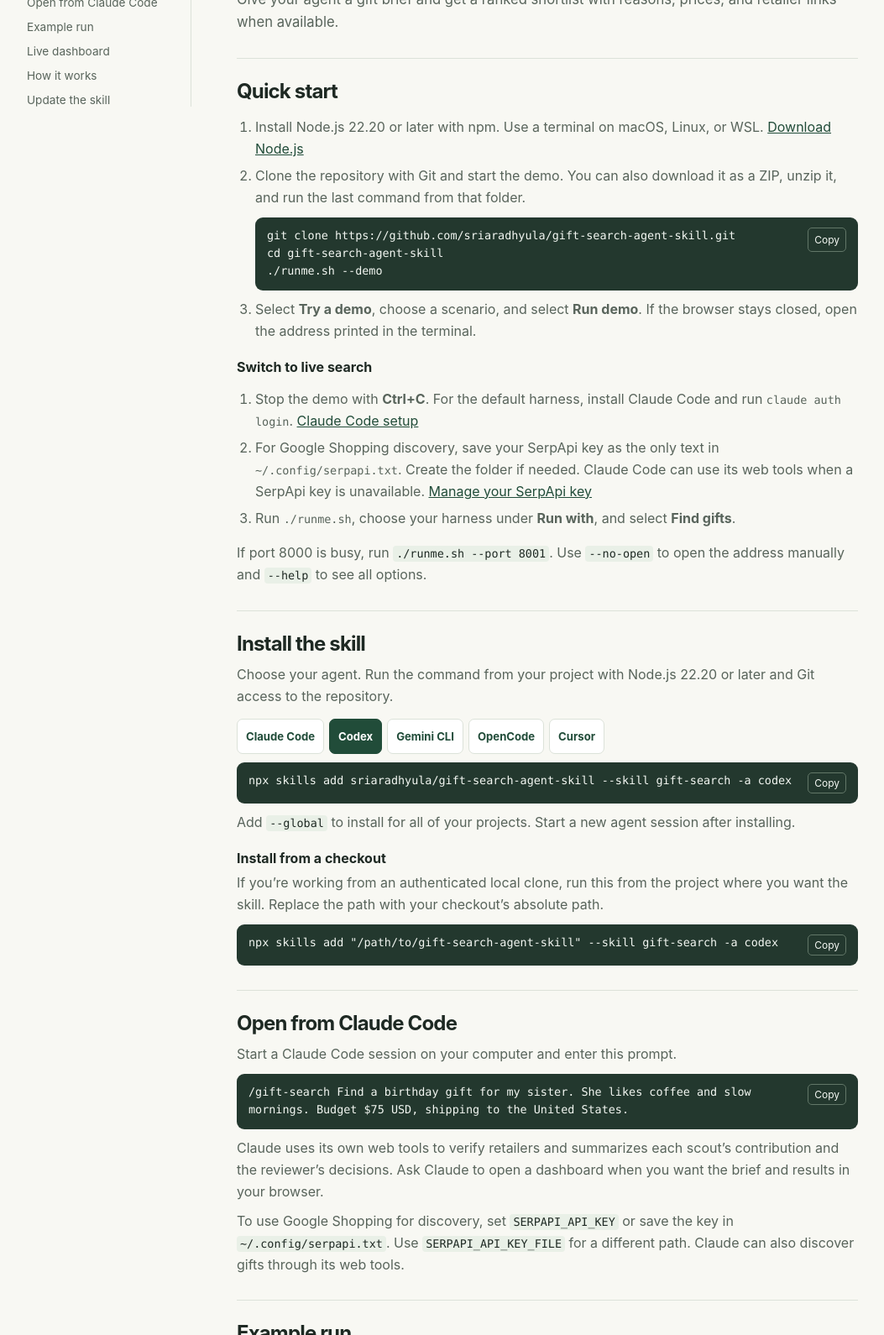
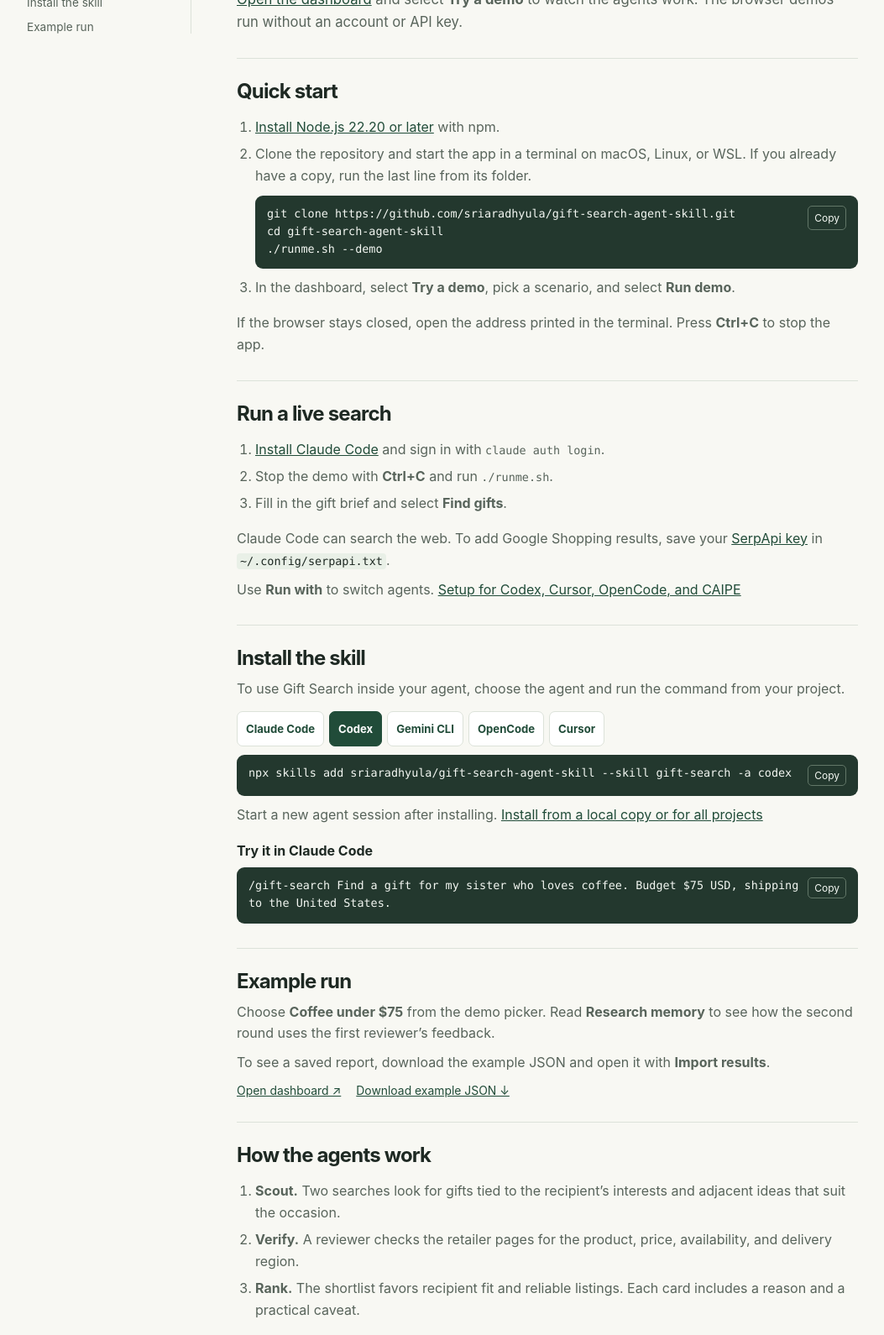
Before and after one commit to sriaradhyula/gift-search-agent-skill, a website: page docs/guide.html in a window 1280 px wide. Shown: the part 213-1803 px from the top of the page at 84% size, without its empty margins (8-1061 px from the left). Drawn offline with Linux system fonts and the light colour scheme.

Commit message:
Simplify Gift Search setup guide
Signed-off-by: Sri Aradhyula <sraradhy@cisco.com>

```diff
--- a/docs/guide.html
+++ b/docs/guide.html
@@ -3,7 +3,7 @@
 <head>
   <meta charset="utf-8">
   <meta name="viewport" content="width=device-width, initial-scale=1">
-  <meta name="description" content="Install Gift Search for Claude Code, Codex, Gemini CLI, OpenCode, and Cursor.">
+  <meta name="description" content="Try a Gift Search demo, start the local dashboard, or install the gift-search skill.">
   <meta name="theme-color" content="#f8f8f3">
   <title>Gift Search · Skill guide</title>
   <link rel="stylesheet" href="./styles.css">
@@ -26,38 +26,39 @@
     <nav class="guide-nav" aria-label="On this page">
       <strong>On this page</strong>
       <a href="#setup">Quick start</a>
+      <a href="#live">Live search</a>
       <a href="#install">Install the skill</a>
-      <a href="#claude">Open from Claude Code</a>
       <a href="#example">Example run</a>
-      <a href="#live">Live dashboard</a>
-      <a href="#workflow">How it works</a>
-      <a href="#update">Update the skill</a>
     </nav>
     <article class="guide-content">
-      <h1>Gift Search skill</h1>
-      <p>Give your agent a gift brief and get a ranked shortlist with reasons, prices, and retailer links when available.</p>
+      <h1>Set up Gift Search</h1>
+      <p><a href="./index.html">Open the dashboard</a> and select <strong>Try a demo</strong> to watch the agents work. The browser demos run without an account or API key.</p>
       <section id="setup">
         <h2>Quick start</h2>
         <ol>
-          <li>Install Node.js 22.20 or later with npm. Use a terminal on macOS, Linux, or WSL. <a href="https://nodejs.org/en/download">Download Node.js</a></li>
-          <li>Clone the repository with Git and start the demo. You can also download it as a ZIP, unzip it, and run the last command from that folder.
+          <li><a href="https://nodejs.org/en/download">Install Node.js 22.20 or later</a> with npm.</li>
+          <li>Clone the repository and start the app in a terminal on macOS, Linux, or WSL. If you already have a copy, run the last line from its folder.
             <div class="code-block"><pre><code id="runme-command">git clone https://github.com/sriaradhyula/gift-search-agent-skill.git
 cd gift-search-agent-skill
 ./runme.sh --demo</code></pre><button type="button" class="copy" data-copy="runme-command">Copy</button></div>
           </li>
-          <li>Select <strong>Try a demo</strong>, choose a scenario, and select <strong>Run demo</strong>. If the browser stays closed, open the address printed in the terminal.</li>
+          <li>In the dashboard, select <strong>Try a demo</strong>, pick a scenario, and select <strong>Run demo</strong>.</li>
         </ol>
-        <h3>Switch to live search</h3>
+        <p>If the browser stays closed, open the address printed in the terminal. Press <strong>Ctrl+C</strong> to stop the app.</p>
+      </section>
+      <section id="live">
+        <h2>Run a live search</h2>
         <ol>
-          <li>Stop the demo with <strong>Ctrl+C</strong>. For the default harness, install Claude Code and run <code>claude auth login</code>. <a href="https://code.claude.com/docs/en/setup">Claude Code setup</a></li>
-          <li>For Google Shopping discovery, save your SerpApi key as the only text in <code>~/.config/serpapi.txt</code>. Create the folder if needed. Claude Code can use its web tools when a SerpApi key is unavailable. <a href="https://serpapi.com/manage-api-key">Manage your SerpApi key</a></li>
-          <li>Run <code>./runme.sh</code>, choose your harness under <strong>Run with</strong>, and select <strong>Find gifts</strong>.</li>
+          <li><a href="https://code.claude.com/docs/en/setup">Install Claude Code</a> and sign in with <code>claude auth login</code>.</li>
+          <li>Stop the demo with <strong>Ctrl+C</strong> and run <code>./runme.sh</code>.</li>
+          <li>Fill in the gift brief and select <strong>Find gifts</strong>.</li>
         </ol>
-        <p>If port 8000 is busy, run <code>./runme.sh --port 8001</code>. Use <code>--no-open</code> to open the address manually and <code>--help</code> to see all options.</p>
+        <p>Claude Code can search the web. To add Google Shopping results, save your <a href="https://serpapi.com/manage-api-key">SerpApi key</a> in <code>~/.config/serpapi.txt</code>.</p>
+        <p>Use <strong>Run with</strong> to switch agents. <a href="https://github.com/sriaradhyula/gift-search-agent-skill#run-with-a-local-harness">Setup for Codex, Cursor, OpenCode, and CAIPE</a></p>
       </section>
       <section id="install">
         <h2>Install the skill</h2>
-        <p>Choose your agent. Run the command from your project with Node.js 22.20 or later and Git access to the repository.</p>
+        <p>To use Gift Search inside your agent, choose the agent and run the command from your project.</p>
         <div class="install-options" aria-label="Agent">
           <button class="secondary" type="button" data-agent="claude-code" aria-pressed="false">Claude Code</button>
           <button class="secondary" type="button" data-agent="codex" aria-pressed="true">Codex</button>
@@ -66,37 +67,15 @@ cd gift-search-agent-skill
           <button class="secondary" type="button" data-agent="cursor" aria-pressed="false">Cursor</button>
         </div>
         <div class="code-block"><pre><code id="install-command" aria-live="polite">npx skills add sriaradhyula/gift-search-agent-skill --skill gift-search -a codex</code></pre><button type="button" class="copy" data-copy="install-command">Copy</button></div>
-        <p>Add <code>--global</code> to install for all of your projects. Start a new agent session after installing.</p>
-        <h3>Install from a checkout</h3>
-        <p>If you’re working from an authenticated local clone, run this from the project where you want the skill. Replace the path with your checkout’s absolute path.</p>
-        <div class="code-block"><pre><code id="local-command" aria-live="polite">npx skills add "/path/to/gift-search-agent-skill" --skill gift-search -a codex</code></pre><button type="button" class="copy" data-copy="local-command">Copy</button></div>
-      </section>
-      <section id="claude">
-        <h2>Open from Claude Code</h2>
-        <p>Start a Claude Code session on your computer and enter this prompt.</p>
-        <div class="code-block"><pre><code id="claude-command">/gift-search Find a birthday gift for my sister. She likes coffee and slow mornings. Budget $75 USD, shipping to the United States.</code></pre><button type="button" class="copy" data-copy="claude-command">Copy</button></div>
-        <p>Claude uses its own web tools to verify retailers and summarizes each scout’s contribution and the reviewer’s decisions. Ask Claude to open a dashboard when you want the brief and results in your browser.</p>
-        <p>To use Google Shopping for discovery, set <code>SERPAPI_API_KEY</code> or save the key in <code>~/.config/serpapi.txt</code>. Use <code>SERPAPI_API_KEY_FILE</code> for a different path. Claude can also discover gifts through its web tools.</p>
+        <p>Start a new agent session after installing. <a href="https://github.com/sriaradhyula/gift-search-agent-skill#install">Install from a local copy or for all projects</a></p>
+        <h3 id="claude">Try it in Claude Code</h3>
+        <div class="code-block"><pre><code id="claude-command">/gift-search Find a gift for my sister who loves coffee. Budget $75 USD, shipping to the United States.</code></pre><button type="button" class="copy" data-copy="claude-command">Copy</button></div>
       </section>
       <section id="example">
         <h2>Example run</h2>
-        <p>In a new agent session, ask for a shortlist and a dashboard export.</p>
-        <blockquote id="example-prompt">Use the gift-search skill to find a birthday gift for my sister. She loves coffee and slow mornings. I can spend up to $75 USD, shipping to the United States. Write a gift-report.json I can open in the dashboard.</blockquote>
-        <p>The example dashboard starts with three Christmas gift ideas. Pick a recipient from the list or choose <strong>Someone else…</strong> to enter your own. Choose a suggested interest, type one, or select <strong>I’m not sure</strong> for a broader search. Select <strong>Surprise me</strong> to fill in a different Christmas brief. To view your agent’s search, select <strong>Import results</strong> and open its <code>gift-report.json</code>.</p>
-        <p>Select <strong>Try a demo</strong>, choose a coffee, outdoor, or creative gift scenario, then select <strong>Run demo</strong>. Watch the scouts share leads, the reviewer give feedback, and the team revise the shortlist over two turns. The demos use sample products and prices and run on GitHub Pages without credentials.</p>
-        <p>Select <strong>Share results</strong> to copy a gift list or Markdown checklist with retailer links, or download a PNG for sharing in a message.</p>
-        <div class="guide-links"><a href="./index.html">Open example dashboard ↗</a><a href="./examples/coffee-birthday.json" download>Download example JSON ↓</a></div>
-      </section>
-      <section id="live">
-        <h2>Run the live dashboard locally</h2>
-        <p>Use the <a href="#setup">launcher from the quick start</a> and choose Claude Code, Codex, Cursor, OpenCode, or CAIPE under <strong>Run with</strong>. Claude Code is the default. Set 1–5 <strong>Research turns</strong> and select <strong>Find gifts</strong>.</p>
-        <p>Follow the animated graph as new scout personas take over each turn. In <strong>Research memory</strong>, scouts post public highlights and the reviewer records decisions and follow-ups. The next turn reads those notes. Use <strong>Search history</strong> to load a previous run and <strong>Continue search</strong> to add turns with the original brief and harness.</p>
-        <p>The results show how many Google Shopping leads SerpApi supplied. <strong>Research leads</strong> appears below the shortlist whenever there are leads that did not qualify. Each card shows what the retailer checks found.</p>
-        <p>Open <strong>Chat</strong> to ask the selected harness about the run or any other topic while research continues. Replies render as Markdown, and you can queue another message while the agent is answering.</p>
-        <p>Set <code>GIFT_CLAUDE_CONSOLE=1</code> before starting the server to print activity in your terminal or tmux pane.</p>
-        <p>For OpenAI searches, set <code>OPENAI_API_KEY</code>, configure SerpApi as described above, and run <code>npm run start:openai</code>. Select <strong>Search Google Shopping</strong> and submit the brief. SerpApi finds products and OpenAI web search checks the retailer pages for price, stock, and shipping. Both providers can bill for API calls.</p>
-        <p>With only an OpenAI key, select <strong>Search live retailers</strong> to use web search for discovery and verification. The dashboard also falls back to web discovery if Google Shopping is unavailable or returns no candidates.</p>
-        <p>OpenAI searches default to <code>gpt-5-mini</code>. Set <code>OPENAI_GIFT_MODEL</code> to use a different reasoning model that supports Responses web search and structured output.</p>
+        <p>Choose <strong>Coffee under $75</strong> from the demo picker. Read <strong>Research memory</strong> to see how the second round uses the first reviewer’s feedback.</p>
+        <p>To see a saved report, download the example JSON and open it with <strong>Import results</strong>.</p>
+        <div class="guide-links"><a href="./index.html">Open dashboard ↗</a><a href="./examples/coffee-birthday.json" download>Download example JSON ↓</a></div>
       </section>
       <section id="workflow">
         <h2>How the agents work</h2>
@@ -105,12 +84,11 @@ cd gift-search-agent-skill
           <li><strong>Verify.</strong> A reviewer checks the retailer pages for the product, price, availability, and delivery region.</li>
           <li><strong>Rank.</strong> The shortlist favors recipient fit and reliable listings. Each card includes a reason and a practical caveat.</li>
         </ol>
-        <p>The installed skill uses parallel delegation when your host and permissions support it. Other hosts run the roles as separate passes. Live listings require a web or shopping tool.</p>
-        <div class="guide-links"><a href="https://outshift.cisco.com/blog/ai-ml/ai-holiday-shopper-multi-agent-gift-finder">Read the original Outshift walkthrough ↗</a><a href="https://agentskills.io/specification">Agent Skills specification ↗</a></div>
+        <div class="guide-links"><a href="https://outshift.cisco.com/blog/ai-ml/ai-holiday-shopper-multi-agent-gift-finder">Read the original Outshift walkthrough ↗</a></div>
       </section>
       <section id="update">
         <h2>Update the skill</h2>
-        <p>For a GitHub install, update with the Skills CLI. For a local install, pull the checkout and rerun the install command.</p>
+        <p>For a local install, pull the repository and rerun the install command. For a GitHub install, run the command below.</p>
         <div class="code-block"><pre><code id="update-command">npx skills update gift-search</code></pre><button type="button" class="copy" data-copy="update-command">Copy</button></div>
         <div class="guide-links"><a href="https://github.com/vercel-labs/skills">Skills CLI reference ↗</a></div>
       </section>
--- a/docs/guide.js
+++ b/docs/guide.js
@@ -1,13 +1,10 @@
 const agents = document.querySelectorAll("[data-agent]");
 const install = document.getElementById("install-command");
-const local = document.getElementById("local-command");
-const command = (source, agent) => `npx skills add ${source} --skill gift-search -a ${agent}`;
 
 for (const button of agents) {
   button.addEventListener("click", () => {
     for (const option of agents) option.setAttribute("aria-pressed", String(option === button));
-    install.textContent = command("sriaradhyula/gift-search-agent-skill", button.dataset.agent);
-    local.textContent = command('"/path/to/gift-search-agent-skill"', button.dataset.agent);
+    install.textContent = `npx skills add sriaradhyula/gift-search-agent-skill --skill gift-search -a ${button.dataset.agent}`;
   });
 }
 
```
Also changed, not shown: README.md.
